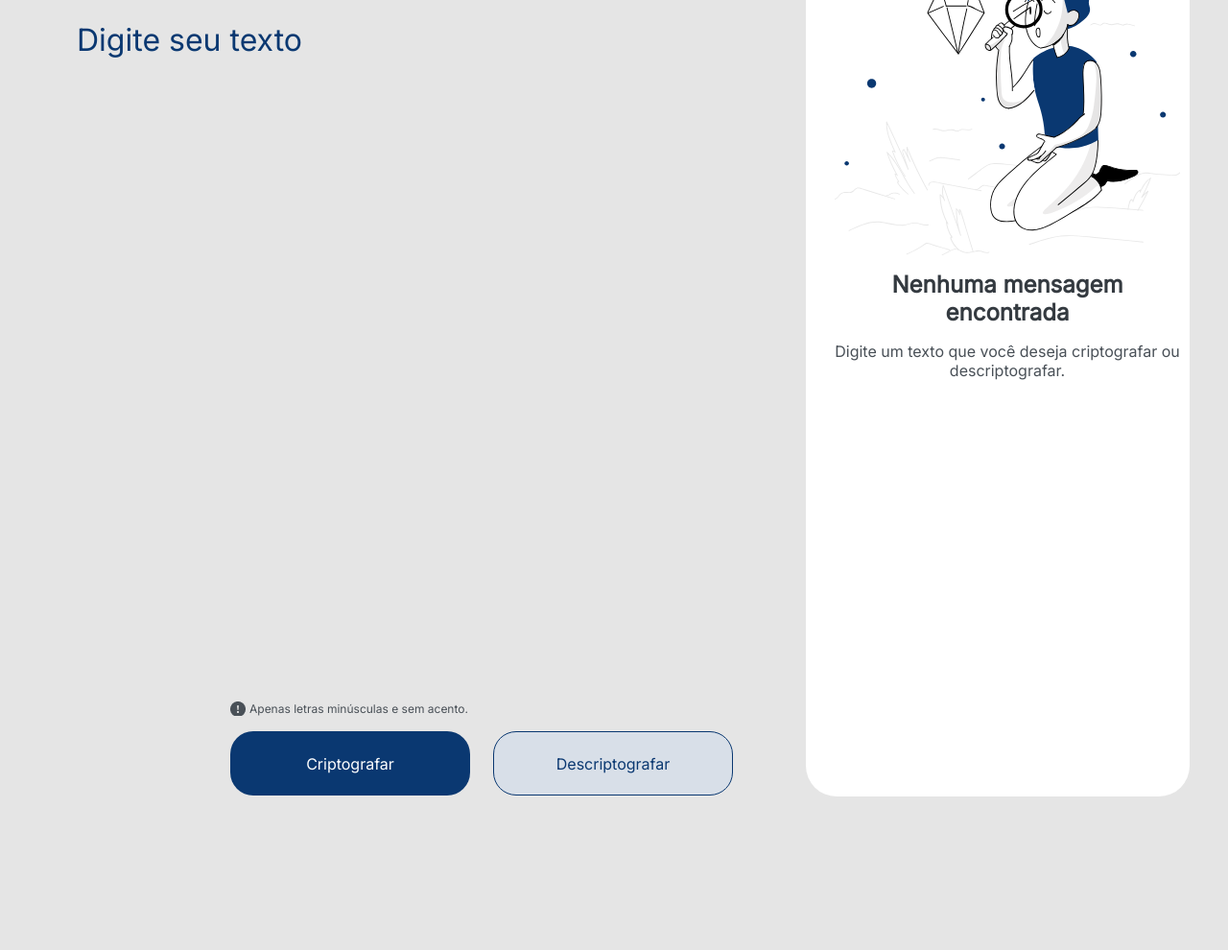
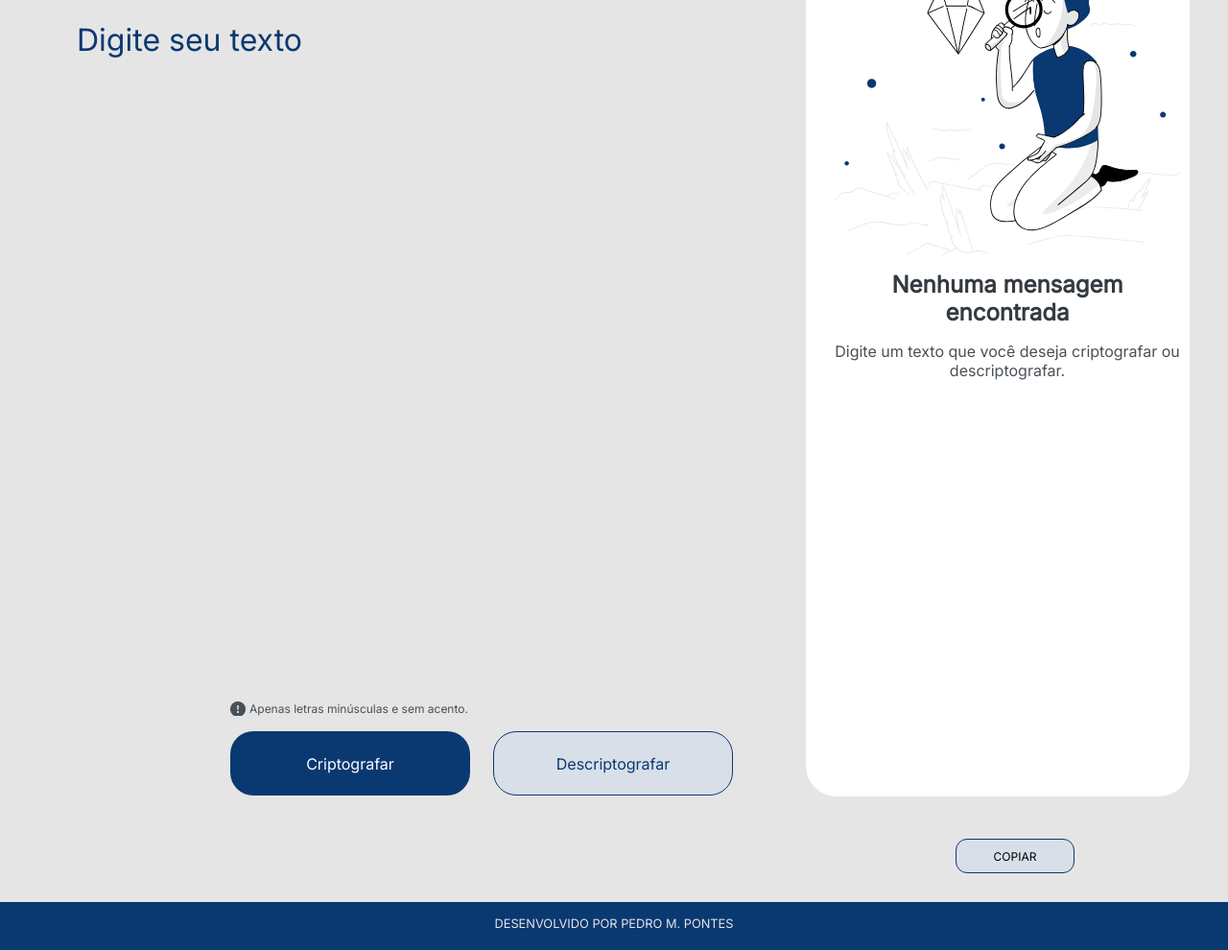
Before and after one commit to PedroMPontes/decodificador-de-texto, a plain HTML site: page index.html in a window 1280 px wide. Shown: the part 110-1100 px from the top of the page at 96% size. Before the commit the page ends 994 px from the top, so only its background shows below. Drawn offline with Linux system fonts and the light colour scheme.

Commit message:
add funcao copiar

```diff
--- a/app.js
+++ b/app.js
@@ -35,3 +35,12 @@ function descriptografar(){
     campoMostrarTexto.innerHTML = textoDescriptografado;
 
 }
+
+
+function copiarTexto(){
+
+    const fonte = document.getElementById('conteudo__area__criptografia');
+    const textoCopiado = fonte.innerHTML;
+    navigator.clipboard.writeText(textoCopiado);
+
+}
--- a/index.html
+++ b/index.html
@@ -45,6 +45,16 @@
 
     </section>
 
+    <section class="copiar">
+        <button onclick="copiarTexto()" id="copiar__botao" class="copiar__botao">COPIAR</button>
+    </section>
+
+    <footer class="rodape">
+
+        <p class="rodape__texto">DESENVOLVIDO POR PEDRO M. PONTES</p>
+
+    </footer>
+
     <script src="app.js"></script>
 
 </body>
--- a/styles/style.css
+++ b/styles/style.css
@@ -145,3 +145,40 @@ body {
     text-decoration: underline;
     cursor: pointer;
 }
+
+.copiar {
+    display: flex;
+    justify-content: flex-end;
+    padding: 0px 160px 30px 0px;
+    margin-top: -10px;
+}
+
+.copiar__botao{
+    width: 124px;
+    height: 36px;
+    border: 1px solid #0A3871;
+    border-radius: 12px;
+    background-color: #D8DFE8;
+    font-family: var(--fonte-primaria);
+    font-size: 0.75rem;
+    transition: 0.2s ease-in-out
+}
+
+.copiar__botao:hover {
+    cursor: pointer;
+    background-color: #0A3871;
+    color: #D8DFE8;
+}
+
+.rodape {
+    text-align: center;
+    height: 50px;
+    background-color: #0A3871;
+    padding: 15px;
+}
+
+.rodape__texto {
+    color: #E5E5E5;
+    font-family: var(--fonte-primaria);
+    font-size: 0.80rem;
+}
```
